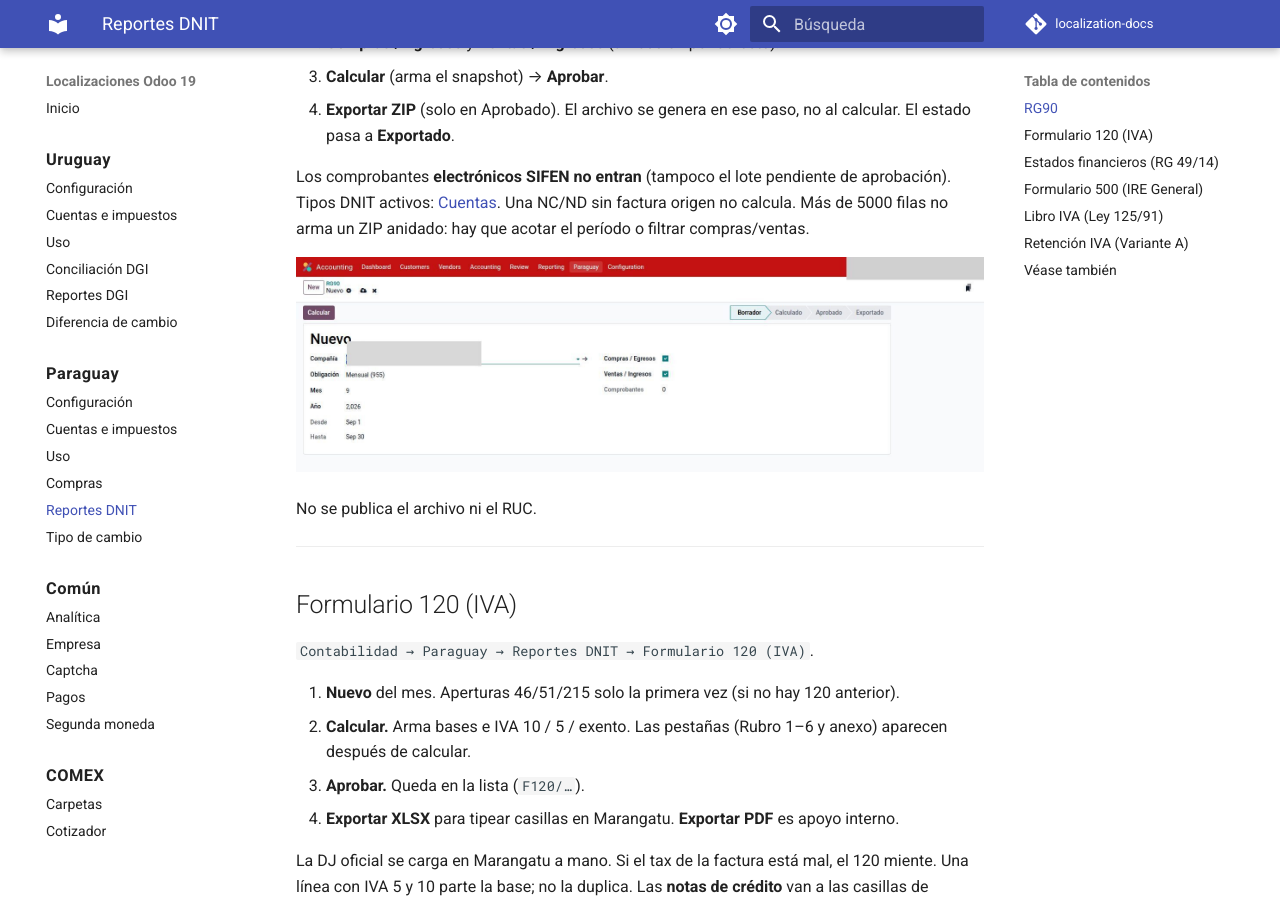
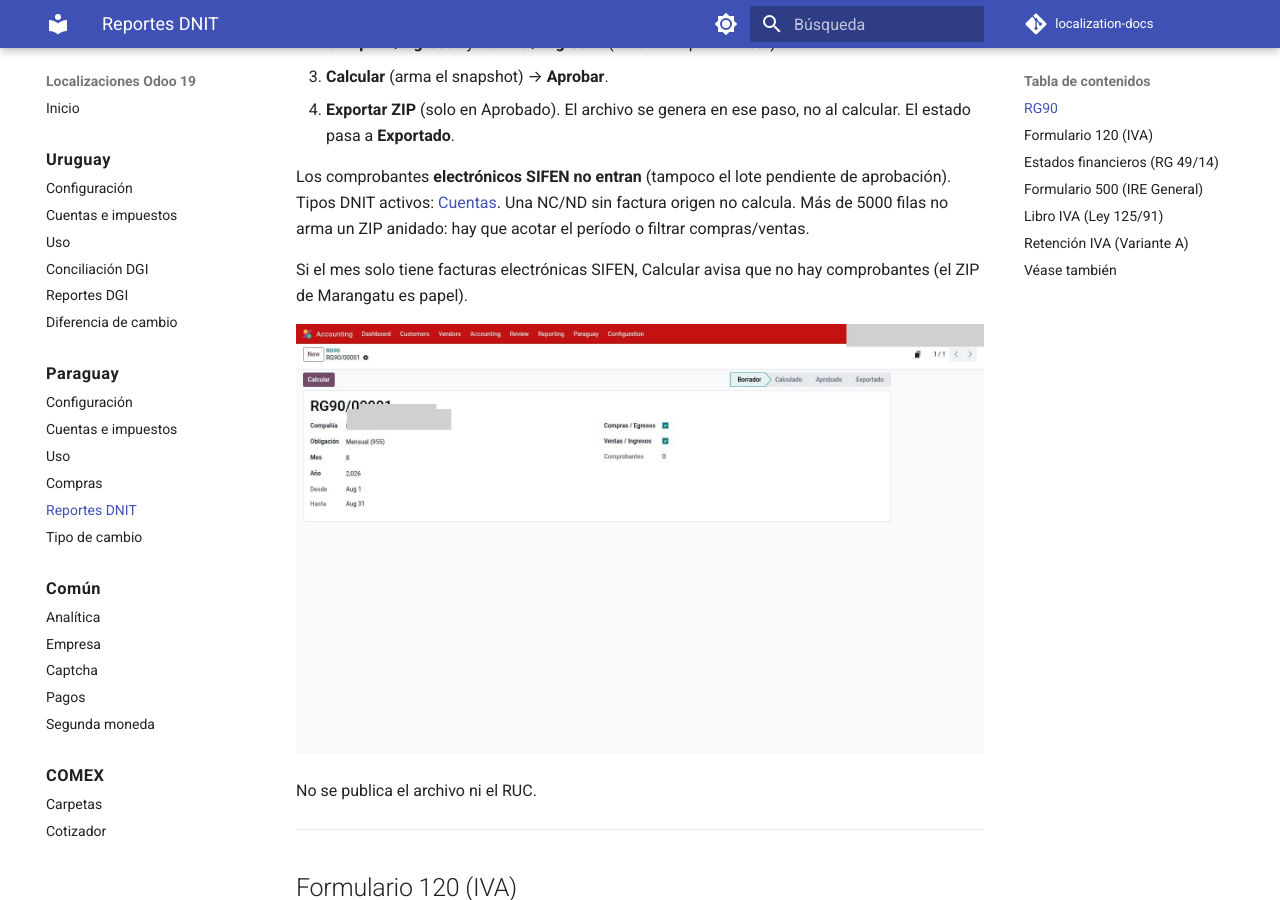
Before and after one commit to Pabloolano/localization-docs, an MkDocs documentation site: the page built from docs/paraguay/reportes.md, in a window 1280 px wide and 900 px high, scrolled down 1272 px. Built offline with MkDocs 1.6.1 and Material for MkDocs 9.7.7, drawn with Linux system fonts in a browser that asks for light colours; comment, search, counter and statistics services are not loaded.

Commit message:
docs(py): replace empty DNIT report shots with calculated forms
Draft "Nuevo" screenshots hid Rubros, casillas and export buttons; use
August calculated records and note that SIFEN-only months leave RG90 at 0.

Co-authored-by: Cursor <cursoragent@cursor.com>

```diff
--- a/docs/paraguay/reportes.md
+++ b/docs/paraguay/reportes.md
@@ -38,7 +38,10 @@ pendiente de aprobación). Tipos DNIT activos: [Cuentas](cuentas.md).
 Una NC/ND sin factura origen no calcula. Más de 5000 filas no arma un ZIP
 anidado: hay que acotar el período o filtrar compras/ventas.
 
-![RG90 nuevo: obligación 955 y estados](img/odoo-rg90.jpg)
+Si el mes solo tiene facturas electrónicas SIFEN, Calcular avisa que no hay
+comprobantes (el ZIP de Marangatu es papel).
+
+![RG90 agosto: 0 comprobantes (solo SIFEN)](img/odoo-rg90.jpg)
 
 No se publica el archivo ni el RUC.
 
@@ -132,7 +135,7 @@ siendo el **RG90** (solo papel).
 1. **Nuevo** → Ventas o Compras → mes.
 2. **Calcular** → **Aprobar.** Queda en la lista (`L104/…`).
 
-![Libro IVA nuevo: ventas o compras](img/odoo-libro-iva.jpg)
+![Libro IVA calculado: ventas del mes](img/odoo-libro-iva.jpg)
 
 ---
 
```
Also changed, not shown: other parts of docs/paraguay/reportes.md (+3 -3 lines), docs/paraguay/img/odoo-eeff.jpg, docs/paraguay/img/odoo-form120.jpg, docs/paraguay/img/odoo-form500.jpg, docs/paraguay/img/odoo-libro-iva.jpg, docs/paraguay/img/odoo-menu-paraguay.jpg, docs/paraguay/img/odoo-rg90.jpg.
